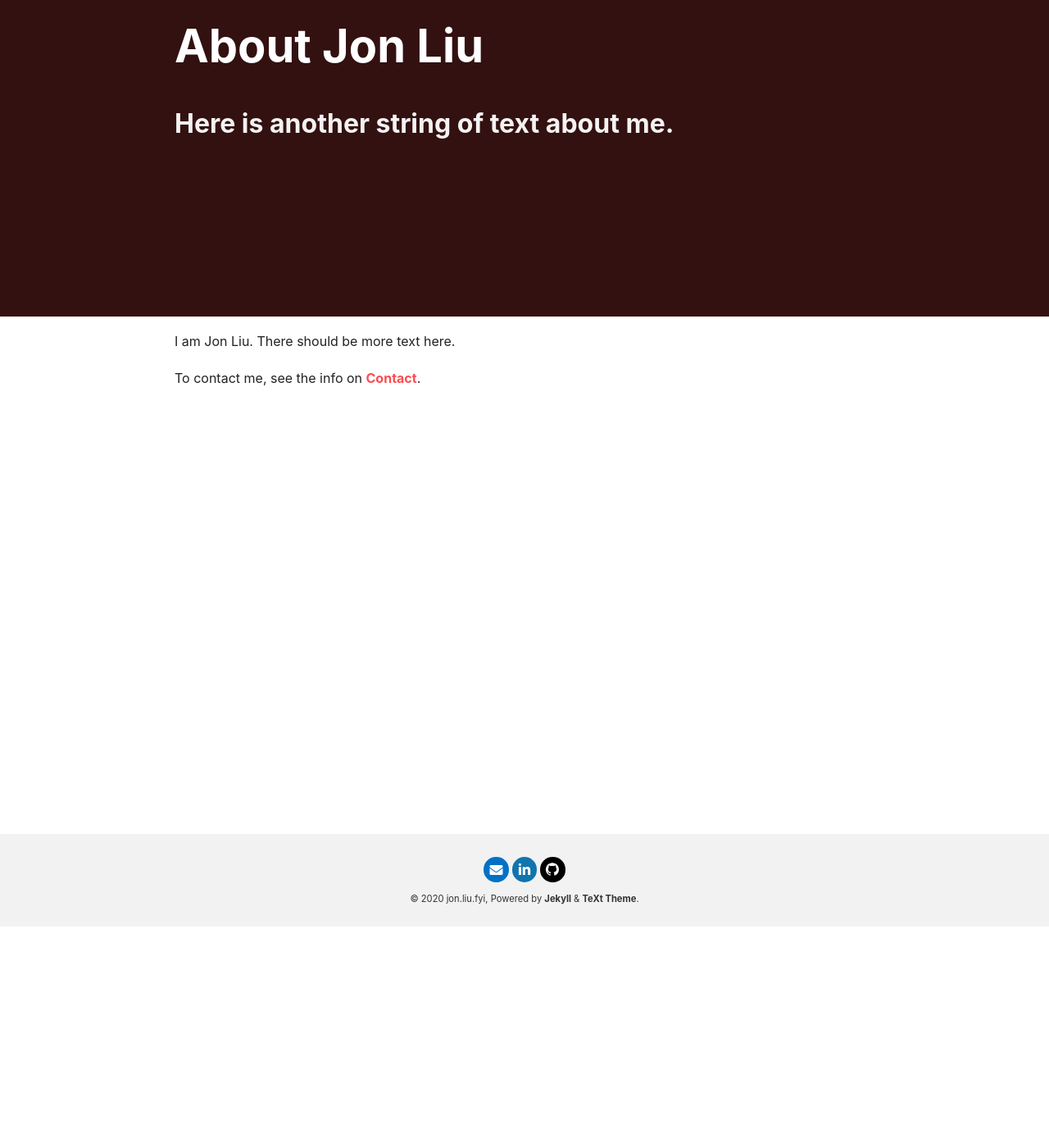
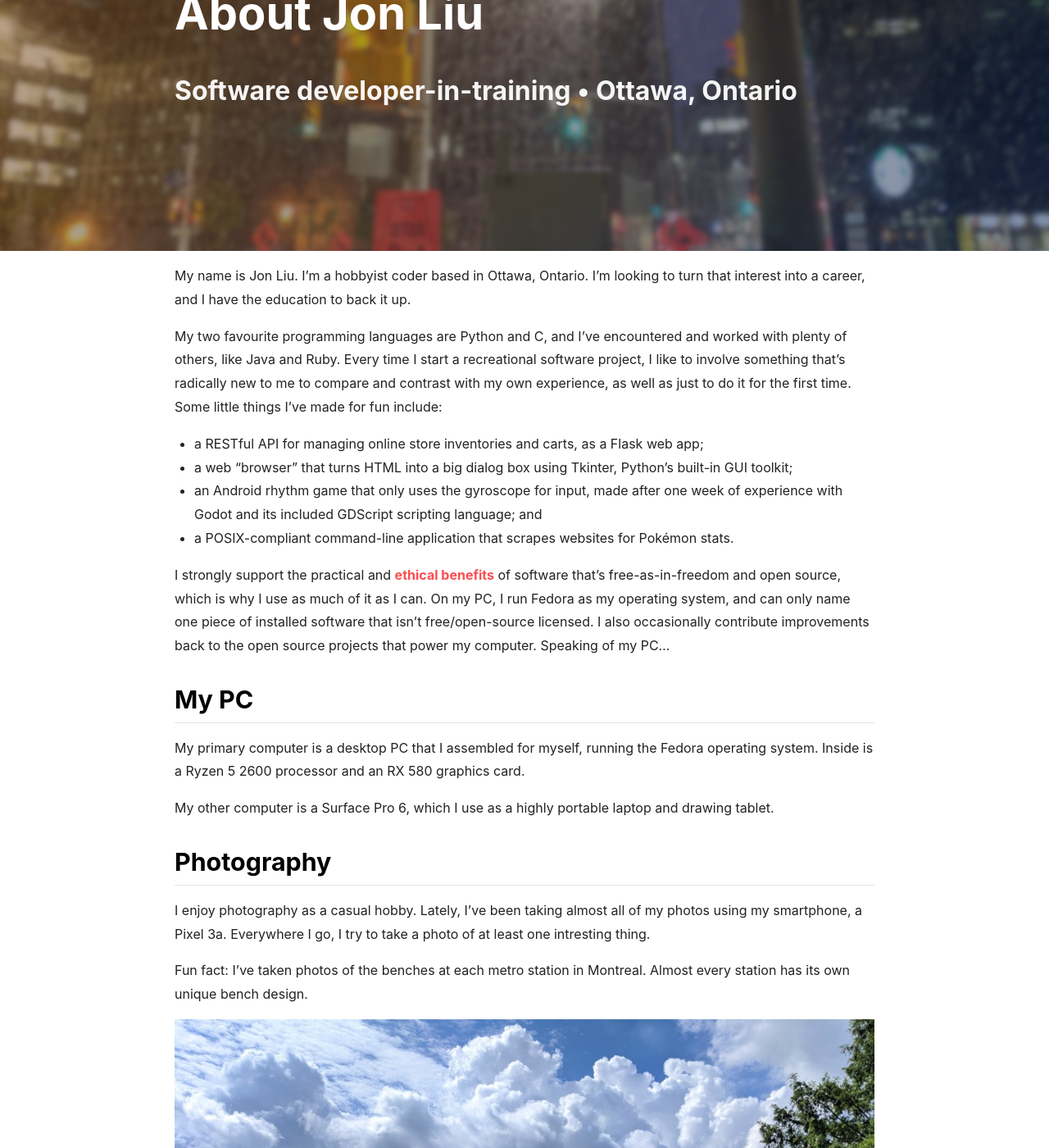
Before and after one commit to JonLiuFYI/JonLiuFYI.github.io, a Jekyll site: the page built from about.md, in a window 1280 px wide and 1400 px high, scrolled down 270 px. Shown: the whole window at 82% size. Built offline with Jekyll 4.4.1, drawn with Linux system fonts in a browser that asks for light colours; nearby versions of some CDN libraries; some of the changed text lies outside the part shown.

Commit message:
about page

```diff
--- a/about.md
+++ b/about.md
@@ -1,14 +1,40 @@
 ---
 layout: article
 title: About Jon Liu
-excerpt: Here is another string of text about me.
+excerpt: Software developer-in-training • Ottawa, Ontario
+
+mode: immersive
+header:
+    theme: dark
 article_header:
     type: overlay
     theme: dark
-    background_color: '#311'
-    background_image: false
+    # background_color: '#311'
+    background_image:
+        gradient: 'linear-gradient(135deg, rgba(136, 70, 0, 0.5), rgba(1, 38, 96, 0.5))'
+        src: /assets/images/about/slater_metcalfe_blur.jpg
 ---
 
-I am Jon Liu. There should be more text here.
+My name is Jon Liu. I'm a hobbyist coder based in Ottawa, Ontario. I'm looking to turn that interest into a career, and I have the education to back it up.
 
-To contact me, see the info on [Contact](/contact).
+My two favourite programming languages are Python and C, and I've encountered and worked with plenty of others, like Java and Ruby. Every time I start a recreational software project, I like to involve something that's radically new to me to compare and contrast with my own experience, as well as just to do it for the first time. Some little things I've made for fun include:
+
+* a RESTful API for managing online store inventories and carts, as a Flask web app;
+* a web "browser" that turns HTML into a big dialog box using Tkinter, Python's built-in GUI toolkit;
+* an Android rhythm game that only uses the gyroscope for input, made after one week of experience with Godot and its included GDScript scripting language; and
+* a POSIX-compliant command-line application that scrapes websites for Pokémon stats.
+
+I strongly support the practical and [ethical benefits](https://www.gnu.org/philosophy/free-software-even-more-important.html) of software that's free-as-in-freedom and open source, which is why I use as much of it as I can. On my PC, I run Fedora as my operating system, and can only name one piece of installed software that isn't free/open-source licensed. I also occasionally contribute improvements back to the open source projects that power my computer. Speaking of my PC…
+
+## My PC
+My primary computer is a desktop PC that I assembled for myself, running the Fedora operating system. Inside is a Ryzen 5 2600 processor and an RX 580 graphics card.
+
+My other computer is a Surface Pro 6, which I use as a highly portable laptop and drawing tablet.
+
+## Photography
+I enjoy photography as a casual hobby. Lately, I've been taking almost all of my photos using my smartphone, a Pixel 3a. Everywhere I go, I try to take a photo of at least one intresting thing.
+
+Fun fact: I've taken photos of the benches at each metro station in Montreal. Almost every station has its own unique bench design.
+
+![Montreal Botanical Garden, August 2019](/assets/images/about/jardin_botanique_mtl.jpg)
+*Montreal Botanical Garden, August 2019*
```
Also changed, not shown: assets/images/about/jardin_botanique_mtl.jpg (added), assets/images/about/slater_metcalfe_blur.jpg (added).
